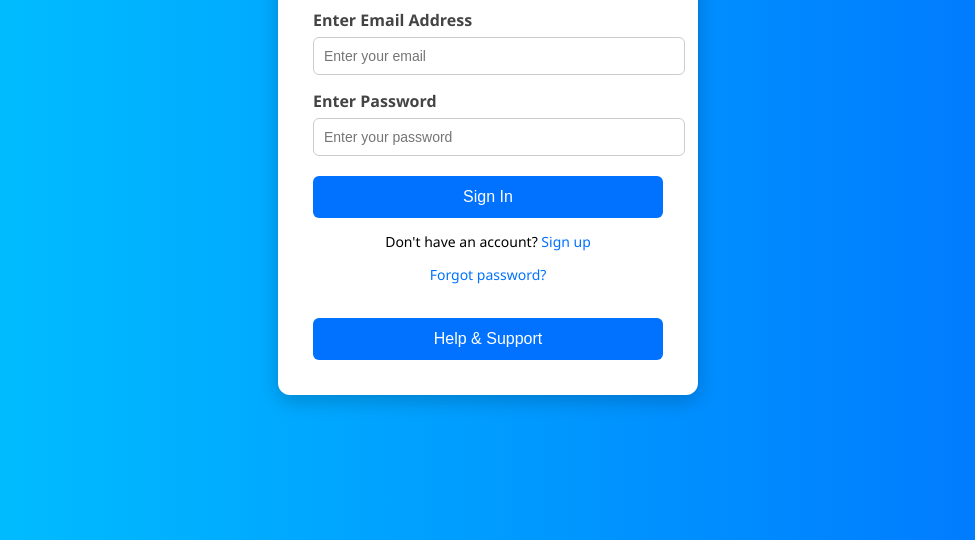
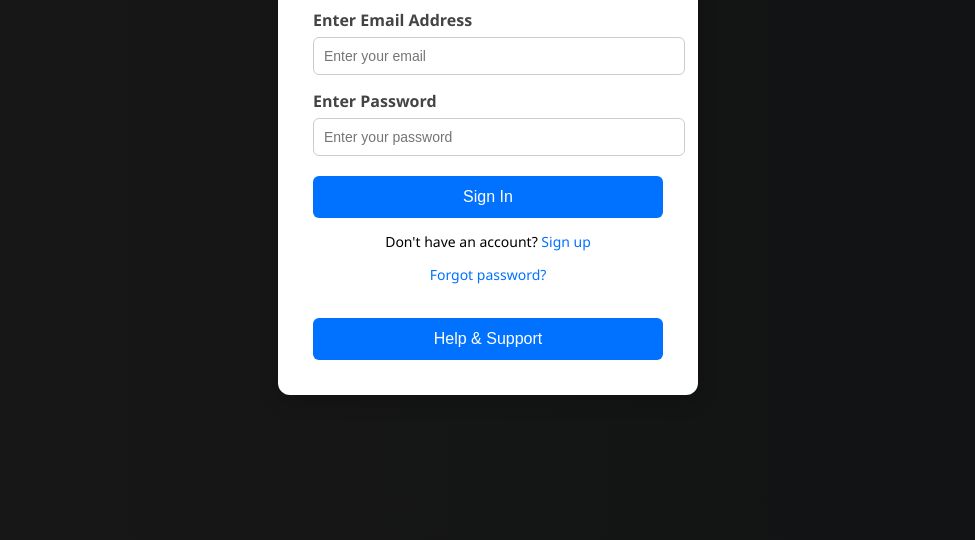
Before and after one commit to sagar-889/SportConnect, a plain HTML site: page signin.html in a window 1280 px wide. Shown: the part 260-800 px from the top of the page, without its empty margins (152-1127 px from the left). Drawn offline with Linux system fonts and the light colour scheme.

Commit message:
First commit

```diff
--- a/signin.html
+++ b/signin.html
@@ -7,7 +7,7 @@
     <style>
         body {
             font-family: 'Segoe UI', Tahoma, Geneva, Verdana, sans-serif;
-            background: linear-gradient(to right, #00c6ff, #0072ff);
+            background: linear-gradient(to right, #181818, #111213);
             display: flex;
             justify-content: center;
             align-items: center;
```
